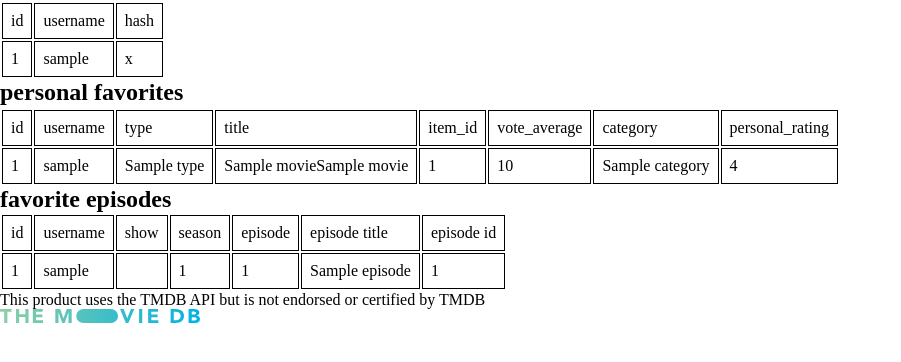
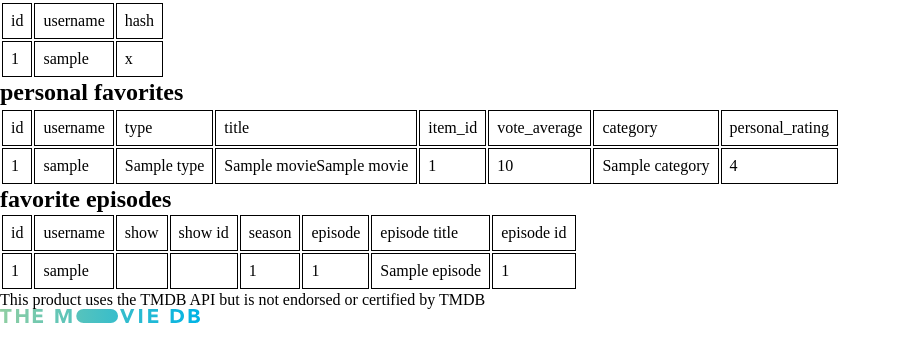
Before and after one commit to demandsupply/cs50_final_project, a Flask app: template templates/data.html in a window 1280 px wide. Shown: the part 138-500 px from the top of the page, without its empty margins (0-901 px from the left). Run offline with Flask 3, Linux system fonts and the light colour scheme; the template is opened without the code that fills it: most values are stand-ins (such as "Sample title", 1, 10 or a date in 2020); some libraries are stand-ins or nearby versions.

Commit message:
updated the table usershow wich now saves also the show's name. Dispaly that name on data.html

```diff
--- a/app.py
+++ b/app.py
@@ -7,6 +7,7 @@ import json
 import param
 from werkzeug.security import check_password_hash, generate_password_hash
 from functools import wraps
+import ast
 
 # USERS         giovaz      tom         kenny           bob
 # PASSWORDS     giovaz12    tom12345    kenny123        bob12345
@@ -321,7 +322,8 @@ def tvshow_id(id):
         show_datas = json.loads(response.text)
         # print(movie_datas)
 
-    print(show_datas)
+    show_title = show_datas["name"]
+    # print(f"THIS IS SHOW DATAS {show_datas['name']}")
     number_of_seasons = show_datas["number_of_seasons"]
     print(f"There are {number_of_seasons} seasons")
 
@@ -426,11 +428,11 @@ def tvshow_id(id):
         else:
             print("no button clicked")
 
-        episode_id = request.form.get('favorite_episodes')
-        print(f"episode id is {episode_id}")
-
+        episode_to_db_string = request.form.get('favorite_episodes')
+        print(f"EPISODE STRING DATAS ARE: {episode_to_db_string}")
+        episode_to_db = ast.literal_eval(episode_to_db_string)
         print("episode is not saved on favorite episodes, I'll add it")
-        db.execute("INSERT INTO usershows (username, show_title, show_id, season_number, episode_number, episode_title, episode_id) VALUES (?, 'showtitle', ?, 1, 1, 'episodetitle', ?)", username[0]["username"], id, episode_id)
+        db.execute("INSERT INTO usershows (username, show_title, show_id, season_number, episode_number, episode_title, episode_id) VALUES (?, ?, ?, ?, ?, ?, ?)", username[0]["username"], show_title, id, episode_to_db["season_number"], episode_to_db["episode_number"], episode_to_db["name"], episode_to_db["id"])
         button_favorite_episodes = "remove from favorites"
         return redirect(url_for("tvshow_id", id=id))
 
--- a/templates/data.html
+++ b/templates/data.html
@@ -70,6 +70,7 @@
             <td>id</td>
             <td>username</td>
             <td>show</td>
+            <td>show id</td>
             <td>season</td>
             <td>episode</td>
             <td>episode title</td>
@@ -82,6 +83,7 @@
             <td>{{ user_episode["id"] }}</td>
             <td>{{ user_episode["username"] }}</td>
             <td>{{ user_episode["show_title"] }}</td>
+            <td>{{ user_episode["show_id"] }}</td>
             <td>{{ user_episode["season_number"] }}</td>
             <td>{{ user_episode["episode_number"] }}</td>
             <td>{{ episode_data["name"] }}</td>
--- a/templates/tvshow.html
+++ b/templates/tvshow.html
@@ -25,7 +25,7 @@
     </thead>
     <tbody>
         <tr>
-            <td>{{ movie_datas["title"]}}</td>
+            <td>{{ movie_datas["name"]}}</td>
             <td>{{ movie_datas["id"]}}</td>
             <td>{{ movie_datas["overview"]}}</td>
         </tr>
@@ -61,7 +61,7 @@
                 <td>{{ episode["vote_average"] }}</td>
                 <td>
                     <form action="" method="post">
-                        <input type="submit" name="favorite_episodes" id="{{ episode["id"]}}" value="{{ episode["id"] }}"> {{ button_favorite_episodes }}
+                        <button type="submit" name="favorite_episodes" value="{{ episode }}"> {{ button_favorite_episodes }}</label>
                     </form>
                 </td>
             </tr>
```
Also changed, not shown: finalproject.db, 1 other file.
